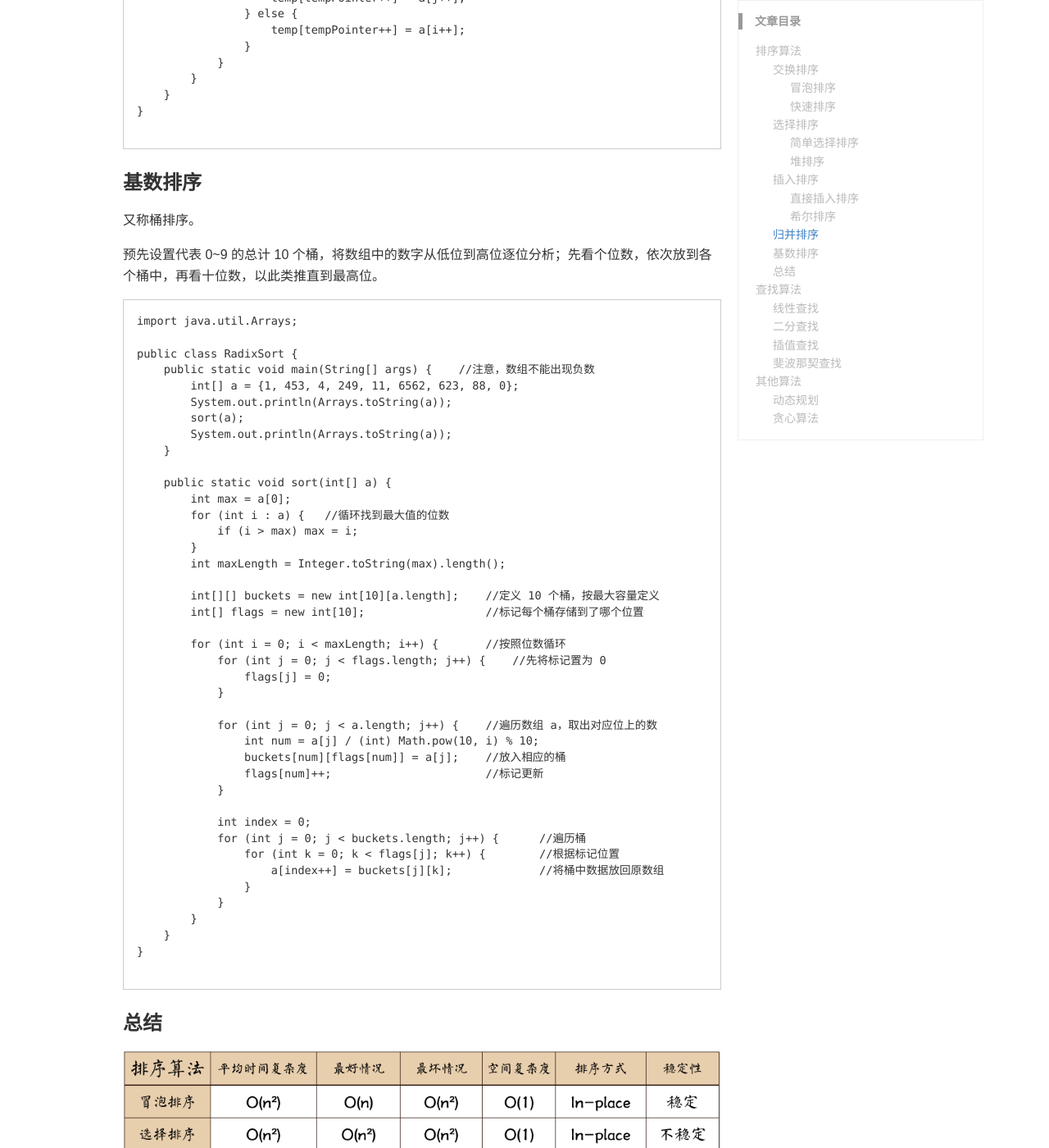
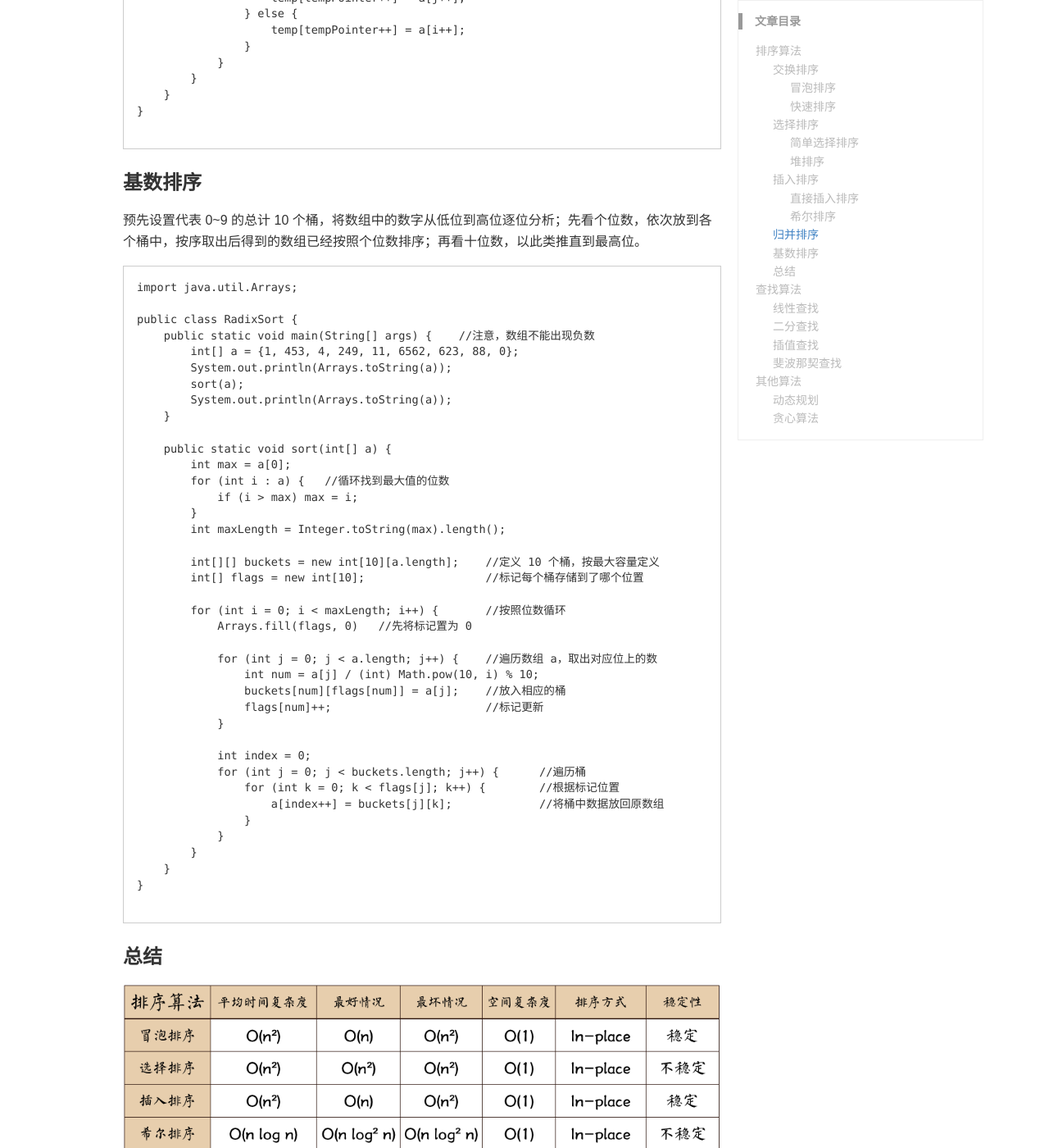
Before and after one commit to unigeorge/unigeorge.github.io, a Jekyll site: the page built from _posts/2021-01-24-常用基本算法总结.md, in a window 1280 px wide and 1400 px high, scrolled down 6135 px. Shown: the whole window at 82% size. Built offline with Jekyll 4.4.1, drawn with Linux system fonts in a browser that asks for light colours; some web fonts are replaced; a style sheet for code colours, icons or effects is not loaded; some of the changed text lies outside the part shown.

Commit message:
Update 2021-01-24-常用基本算法总结.md

````diff
--- a/_posts/2021-01-24-常用基本算法总结.md
+++ b/_posts/2021-01-24-常用基本算法总结.md
@@ -301,9 +301,7 @@ public class MergeSort {
 
 ### 基数排序
 
-又称桶排序。
-
-预先设置代表 0~9 的总计 10 个桶，将数组中的数字从低位到高位逐位分析；先看个位数，依次放到各个桶中，再看十位数，以此类推直到最高位。
+预先设置代表 0~9 的总计 10 个桶，将数组中的数字从低位到高位逐位分析；先看个位数，依次放到各个桶中，按序取出后得到的数组已经按照个位数排序；再看十位数，以此类推直到最高位。
 
 ```Java
 import java.util.Arrays;
@@ -327,9 +325,7 @@ public class RadixSort {
         int[] flags = new int[10];                  //标记每个桶存储到了哪个位置
 
         for (int i = 0; i < maxLength; i++) {       //按照位数循环
-            for (int j = 0; j < flags.length; j++) {    //先将标记置为 0
-                flags[j] = 0;
-            }
+            Arrays.fill(flags, 0)   //先将标记置为 0
 
             for (int j = 0; j < a.length; j++) {    //遍历数组 a，取出对应位上的数
                 int num = a[j] / (int) Math.pow(10, i) % 10;
````
